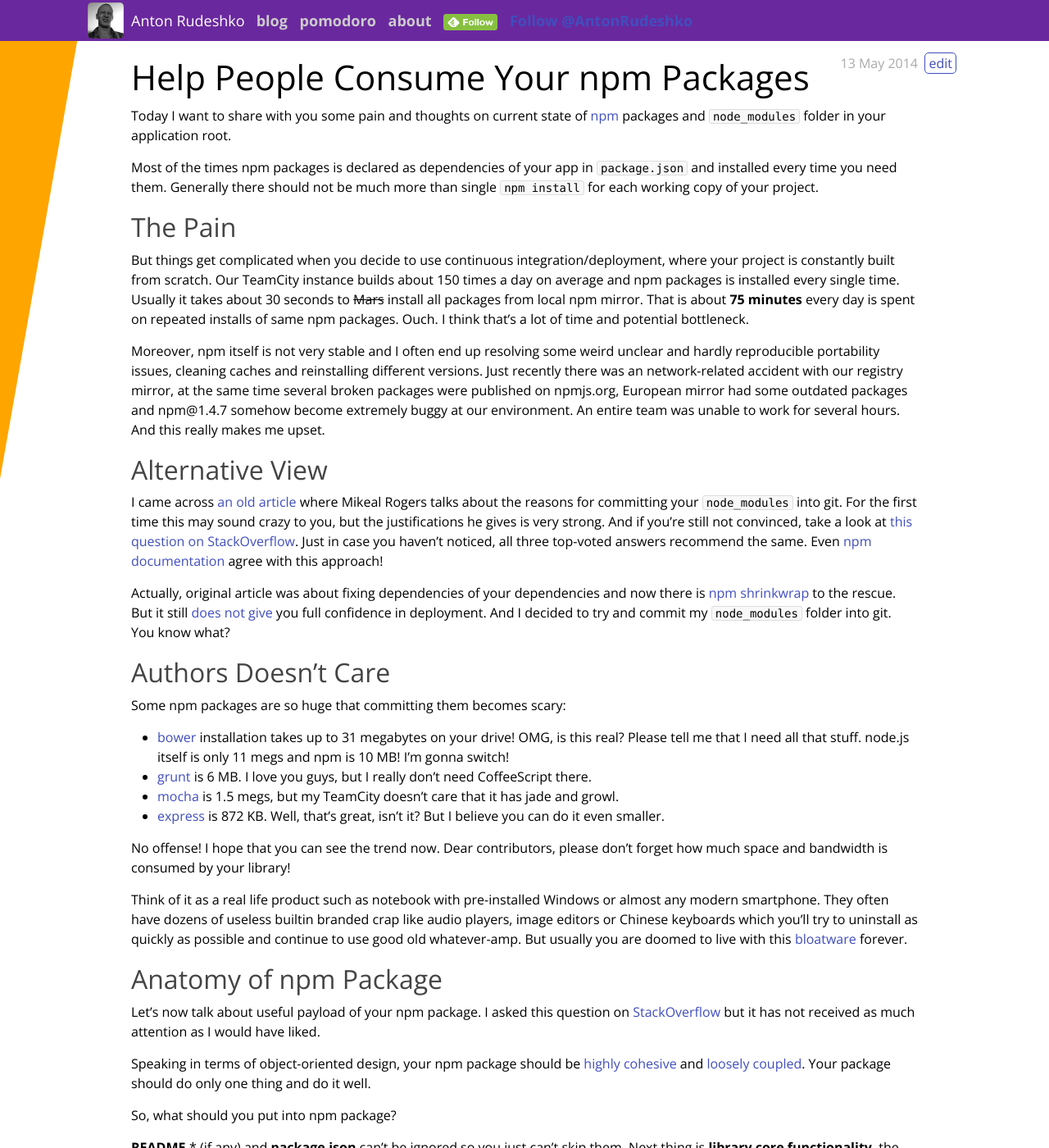
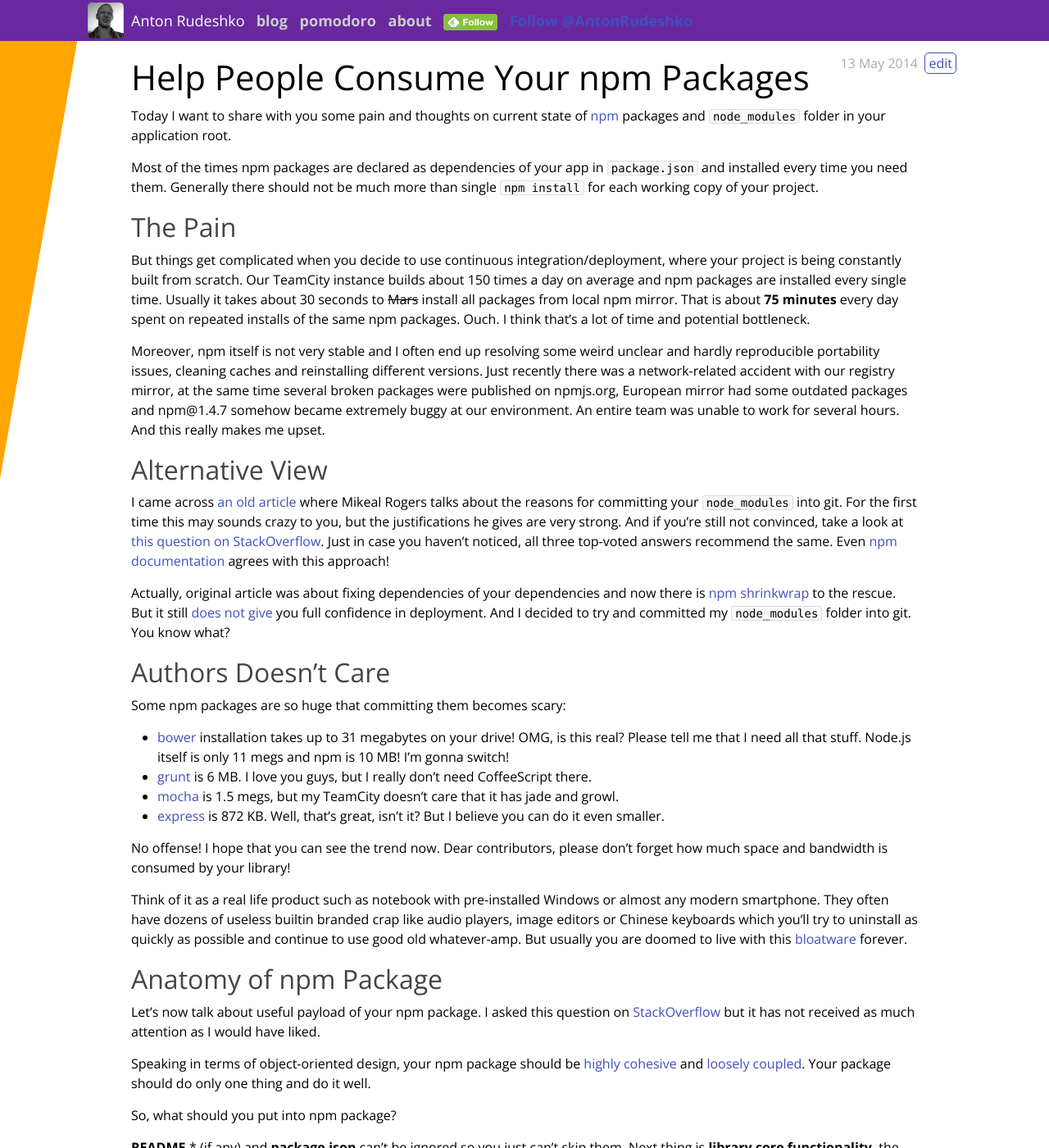
Before and after one commit to anton-rudeshko/anton-rudeshko.github.io, a Jekyll site: the page built from _posts/2014-05-13-help-people-consume-your-npm-packages.md, in a window 1280 px wide and 1400 px high. Shown: the whole window at 82% size. Built offline with Jekyll 4.4.1, drawn with Linux system fonts in a browser that asks for light colours; comment, search, counter and statistics services are not loaded.

Commit message:
fixes some typos
share my :heart: with you, bro!

```diff
--- a/_posts/2014-05-13-help-people-consume-your-npm-packages.md
+++ b/_posts/2014-05-13-help-people-consume-your-npm-packages.md
@@ -7,23 +7,23 @@ title: Help People Consume Your npm Packages
 
 Today I want to share with you some pain and thoughts on current state of [npm](https://www.npmjs.org/) packages and `node_modules` folder in your application root.
 
-Most of the times npm packages is declared as dependencies of your app in `package.json` and installed every time you need them. Generally there should not be much more than single `npm install` for each working copy of your project.
+Most of the times npm packages are declared as dependencies of your app in `package.json` and installed every time you need them. Generally there should not be much more than single `npm install` for each working copy of your project.
 
 ## The Pain
-But things get complicated when you decide to use continuous integration/deployment, where your project is constantly built from scratch. Our TeamCity instance builds about 150 times a day on average and npm packages is installed every single time. Usually it takes about 30 seconds to <strike>Mars</strike> install all packages from local npm mirror. That is about **75 minutes** every day is spent on repeated installs of same npm packages. Ouch. I think that's a lot of time and potential bottleneck.
+But things get complicated when you decide to use continuous integration/deployment, where your project is being constantly built from scratch. Our TeamCity instance builds about 150 times a day on average and npm packages are installed every single time. Usually it takes about 30 seconds to <strike>Mars</strike> install all packages from local npm mirror. That is about **75 minutes** every day spent on repeated installs of the same npm packages. Ouch. I think that's a lot of time and potential bottleneck.
 
-Moreover, npm itself is not very stable and I often end up resolving some weird unclear and hardly reproducible portability issues, cleaning caches and reinstalling different versions. Just recently there was an network-related accident with our registry mirror, at the same time several broken packages were published on npmjs.org, European mirror had some outdated packages and npm@1.4.7 somehow become extremely buggy at our environment. An entire team was unable to work for several hours. And this really makes me upset.
+Moreover, npm itself is not very stable and I often end up resolving some weird unclear and hardly reproducible portability issues, cleaning caches and reinstalling different versions. Just recently there was a network-related accident with our registry mirror, at the same time several broken packages were published on npmjs.org, European mirror had some outdated packages and npm@1.4.7 somehow became extremely buggy at our environment. An entire team was unable to work for several hours. And this really makes me upset.
 
 ## Alternative View
-I came across [an old article](http://www.futurealoof.com/posts/nodemodules-in-git.html) where Mikeal Rogers talks about the reasons for committing your `node_modules` into git. For the first time this may sound crazy to you, but the justifications he gives is very strong. And if you're still not convinced, take a look at [this question on StackOverflow](http://stackoverflow.com/questions/11459475/should-i-check-in-node-modules-to-git-when-creating-a-node-js-app-on-heroku
-). Just in case you haven't noticed, all three top-voted answers recommend the same. Even [npm documentation](https://www.npmjs.org/doc/faq.html#Should-I-check-my-node_modules-folder-into-git) agree with this approach!
+I came across [an old article](http://www.futurealoof.com/posts/nodemodules-in-git.html) where Mikeal Rogers talks about the reasons for committing your `node_modules` into git. For the first time this may sounds crazy to you, but the justifications he gives are very strong. And if you're still not convinced, take a look at [this question on StackOverflow](http://stackoverflow.com/questions/11459475/should-i-check-in-node-modules-to-git-when-creating-a-node-js-app-on-heroku
+). Just in case you haven't noticed, all three top-voted answers recommend the same. Even [npm documentation](https://www.npmjs.org/doc/faq.html#Should-I-check-my-node_modules-folder-into-git) agrees with this approach!
 
-Actually, original article was about fixing dependencies of your dependencies and now there is [npm shrinkwrap](https://www.npmjs.org/doc/cli/npm-shrinkwrap.html) to the rescue. But it still [does not give](http://stackoverflow.com/questions/11459733/check-in-node-modules-vs-shrinkwrap) you full confidence in deployment. And I decided to try and commit my `node_modules` folder into git. You know what?
+Actually, original article was about fixing dependencies of your dependencies and now there is [npm shrinkwrap](https://www.npmjs.org/doc/cli/npm-shrinkwrap.html) to the rescue. But it still [does not give](http://stackoverflow.com/questions/11459733/check-in-node-modules-vs-shrinkwrap) you full confidence in deployment. And I decided to try and committed my `node_modules` folder into git. You know what?
 
 ## Authors Doesn't Care
 Some npm packages are so huge that committing them becomes scary:
 
-  * [bower](http://bower.io/) installation takes up to 31 megabytes on your drive! OMG, is this real? Please tell me that I need all that stuff. node.js itself is only 11 megs and npm is 10 MB! I'm gonna switch!
+  * [bower](http://bower.io/) installation takes up to 31 megabytes on your drive! OMG, is this real? Please tell me that I need all that stuff. Node.js itself is only 11 megs and npm is 10 MB! I'm gonna switch!
   * [grunt](http://gruntjs.com/) is 6 MB. I love you guys, but I really don't need CoffeeScript there.
   * [mocha](http://visionmedia.github.io/mocha/) is 1.5 megs, but my TeamCity doesn't care that it has jade and growl.
   * [express](http://expressjs.com/) is 872 KB. Well, that's great, isn't it? But I believe you can do it even smaller.
```
